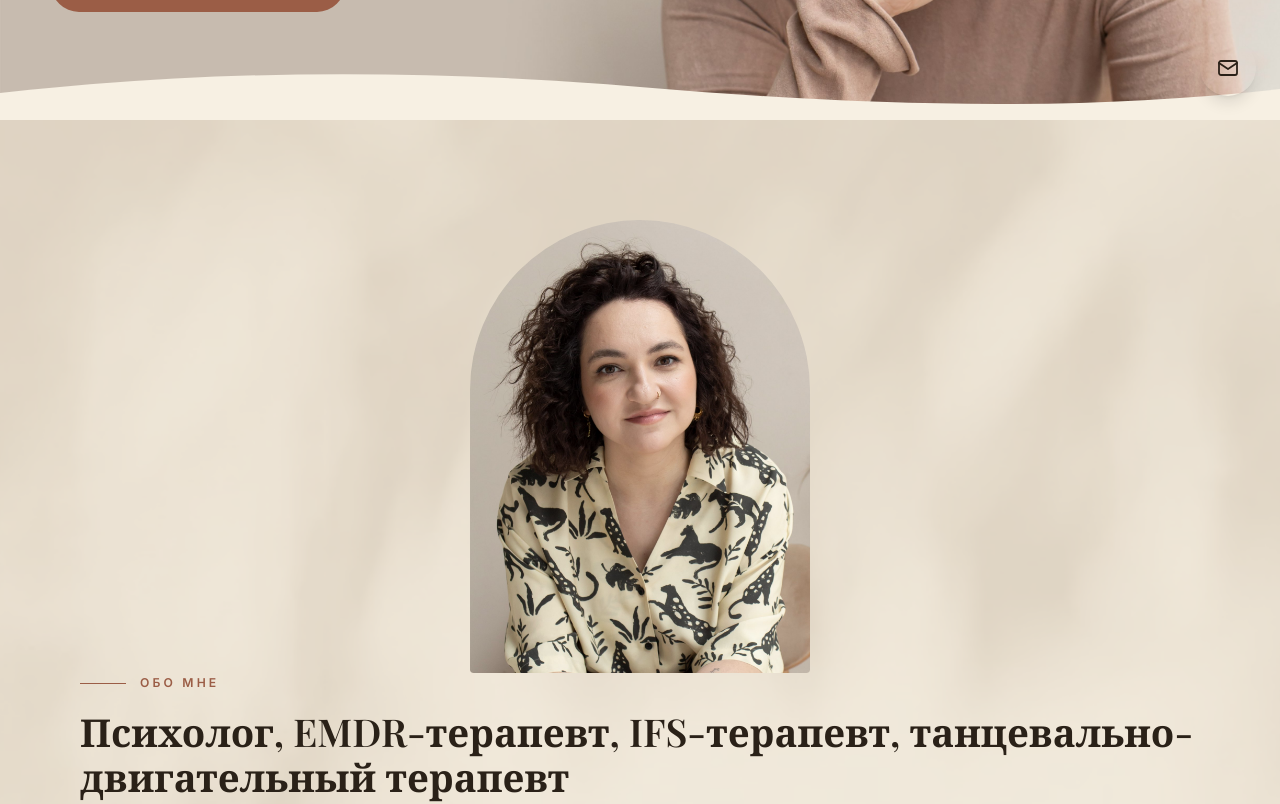
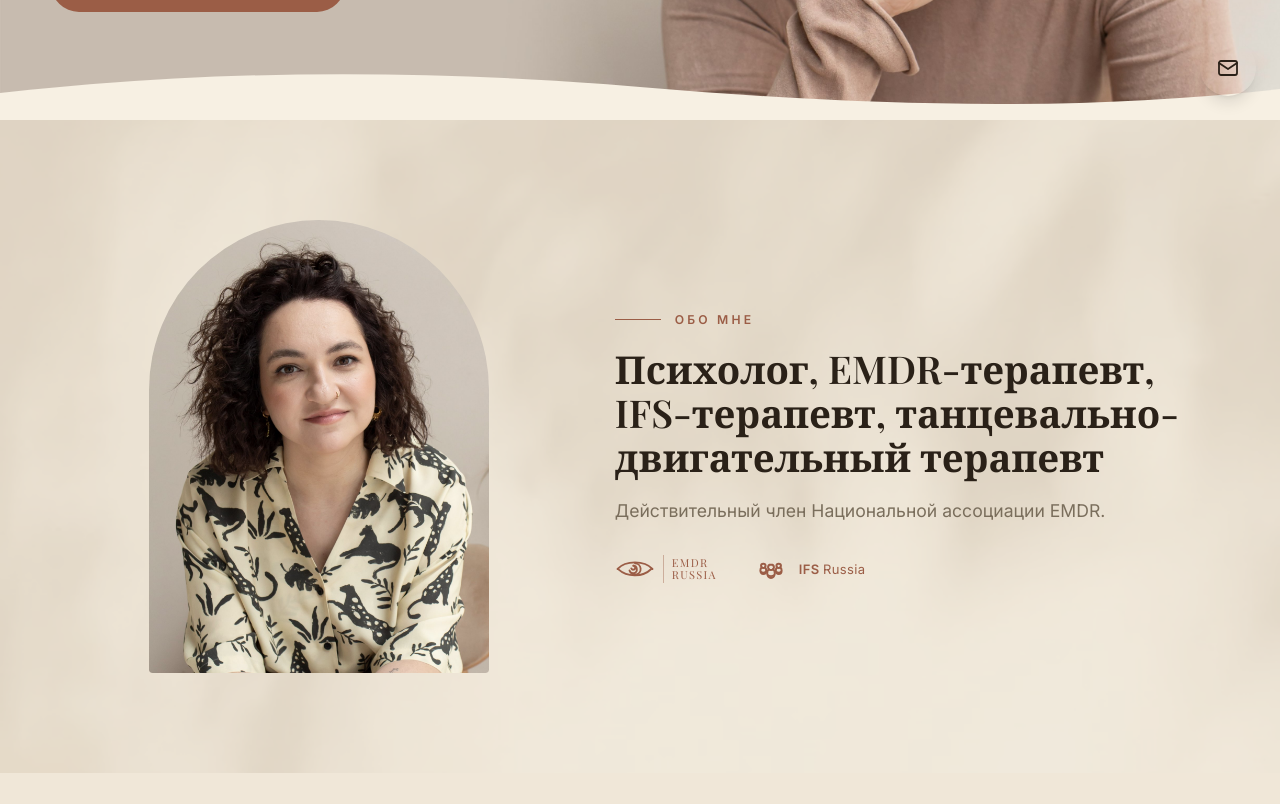
Before and after one commit to sereganikitin/alina, a Next.js app: page / in a window 1280 px wide. Shown: the part 680-1484 px from the top of the page. Built offline with nearby package versions, Linux system fonts and the light colour scheme; no server answers; a web font is replaced by a local one.

Commit message:
Обо мне - задний фон-2

```diff
--- a/src/app/globals.css
+++ b/src/app/globals.css
@@ -343,6 +343,9 @@ header.scrolled {
 }
 
 .about-grid {
+  display: grid;
+  gap: 56px;
+  align-items: center;
   position: relative;
   z-index: 1;
 }
```
